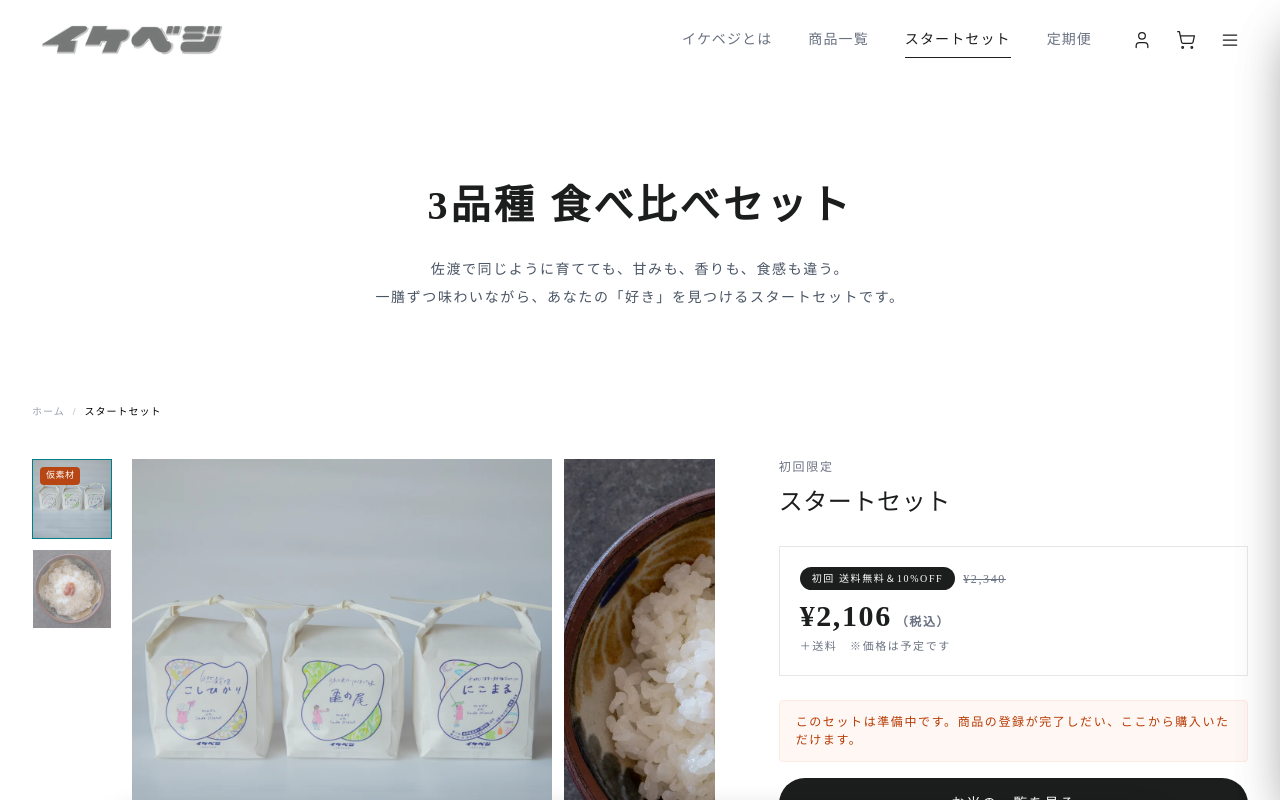
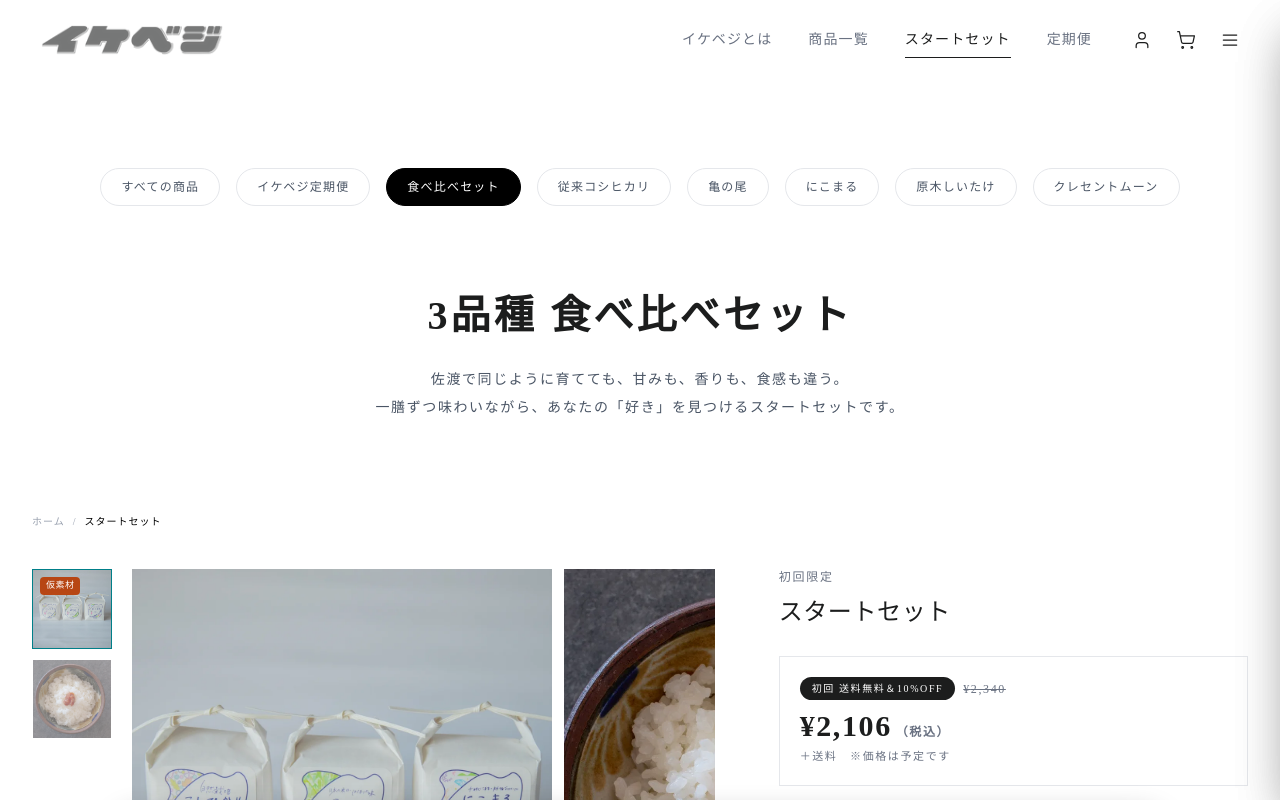
Before and after one commit to nino-0813/honma_nextjs, a Next.js app: page /start-set in a window 1280 px wide. Shown: the top 800 px of the page. Built offline with nearby package versions, Linux system fonts and the light colour scheme; no server answers; the database is empty.

Commit message:
Unify product category navigation

```diff
--- a/app/(main)/collections/[[...slug]]/page.tsx
+++ b/app/(main)/collections/[[...slug]]/page.tsx
@@ -8,6 +8,7 @@ import { FadeInImage } from '@/components/UI';
 import type { Product } from '@/types';
 import { isProductPreorder, isProductSoldOut } from '@/lib/productStatus';
 import YearlySubscriptionLP, { YearlySubscriptionFooter } from '@/components/YearlySubscriptionLP';
+import ProductCategoryNav, { type ProductCategoryKey } from '@/components/product/ProductCategoryNav';
 
 function getFilterNameFromParam(param: string) {
   if (param === 'rice') return 'お米';
@@ -157,6 +158,20 @@ export default function CollectionsPage() {
     return currentCategory;
   };
 
+  const categoryNavKey: ProductCategoryKey = currentSubcategory === 'yearly'
+    ? 'subscription'
+    : currentSubcategory === 'koshihikari'
+      ? 'koshihikari'
+      : currentSubcategory === 'kamenoo'
+        ? 'kamenoo'
+        : currentSubcategory === 'nikomaru'
+          ? 'nikomaru'
+          : currentCategory === '原木しいたけ'
+            ? 'shiitake'
+            : currentCategory === 'Crescentmoon'
+              ? 'crescent'
+              : 'all';
+
   return (
     <div className="min-h-screen w-full overflow-x-hidden bg-white pb-36 pt-32 md:pt-40">
       <div className="max-w-[1400px] mx-auto px-6 md:px-12">
@@ -169,52 +184,18 @@ export default function CollectionsPage() {
               すべて<span className="text-yuunagi-ink font-medium">10%OFF</span>でお届けします。
             </p>
           )}
-          <div className="-mx-6 w-full overflow-x-auto px-6 pb-4 scrollbar-hide">
-            {currentCategory === 'お米' ? (
-              <div className="flex gap-4 min-w-max justify-center md:justify-center">
-                <Link href="/collections/rice" className={`px-4 py-2 rounded-full text-xs tracking-widest border transition-colors ${!currentSubcategory ? 'bg-yuunagi text-white border-yuunagi' : 'bg-white text-gray-600 border-gray-200 hover:bg-gray-50'}`}>
-                  すべての商品
-                </Link>
-                <Link href="/collections/rice/yearly?view=lp" className={`px-4 py-2 rounded-full text-xs tracking-widest border transition-colors ${currentSubcategory === 'yearly' ? 'bg-yuunagi text-white border-yuunagi' : 'bg-white text-gray-600 border-gray-200 hover:bg-gray-50'}`}>
-                  イケベジ定期便
-                </Link>
-                <Link href="/start-set" className="px-4 py-2 rounded-full text-xs tracking-widest border border-gray-200 bg-white text-gray-600 hover:bg-gray-50">食べ比べセット</Link>
-                <Link href="/collections/rice/koshihikari" className={`px-4 py-2 rounded-full text-xs tracking-widest border transition-colors ${currentSubcategory === 'koshihikari' ? 'bg-yuunagi text-white border-yuunagi' : 'bg-white text-gray-600 border-gray-200 hover:bg-gray-50'}`}>
-                  従来コシヒカリ
-                </Link>
-                <Link href="/collections/rice/kamenoo" className={`px-4 py-2 rounded-full text-xs tracking-widest border transition-colors ${currentSubcategory === 'kamenoo' ? 'bg-yuunagi text-white border-yuunagi' : 'bg-white text-gray-600 border-gray-200 hover:bg-gray-50'}`}>
-                  亀の尾
-                </Link>
-                <Link href="/collections/rice/nikomaru" className={`px-4 py-2 rounded-full text-xs tracking-widest border transition-colors ${currentSubcategory === 'nikomaru' ? 'bg-yuunagi text-white border-yuunagi' : 'bg-white text-gray-600 border-gray-200 hover:bg-gray-50'}`}>
-                  にこまる
-                </Link>
-              </div>
-            ) : (
-              <div className="flex min-w-max justify-center gap-3 md:gap-5">
-                <Link href="/collections" className={`rounded-full border px-5 py-2.5 text-xs tracking-widest transition-colors md:px-6 md:text-sm ${currentCategory === 'ALL' ? 'border-black bg-black text-white' : 'border-gray-200 bg-white text-gray-600'}`}>すべて</Link>
-                <Link href="/collections/rice/yearly?view=lp" className="rounded-full border border-gray-200 bg-white px-5 py-2.5 text-xs tracking-widest text-gray-600 transition-colors hover:border-gray-400 md:px-6 md:text-sm">イケベジ定期便</Link>
-                <Link href="/start-set" className="rounded-full border border-gray-200 bg-white px-5 py-2.5 text-xs tracking-widest text-gray-600 transition-colors hover:border-gray-400 md:px-6 md:text-sm">スタートセット（食べ比べ）</Link>
-                <Link href="/collections/rice/koshihikari" className="rounded-full border border-gray-200 bg-white px-5 py-2.5 text-xs tracking-widest text-gray-600 transition-colors hover:border-gray-400 md:px-6 md:text-sm">コシヒカリ</Link>
-                <Link href="/collections/rice/kamenoo" className="rounded-full border border-gray-200 bg-white px-5 py-2.5 text-xs tracking-widest text-gray-600 transition-colors hover:border-gray-400 md:px-6 md:text-sm">亀の尾</Link>
-                <Link href="/collections/rice/nikomaru" className="rounded-full border border-gray-200 bg-white px-5 py-2.5 text-xs tracking-widest text-gray-600 transition-colors hover:border-gray-400 md:px-6 md:text-sm">にこまる</Link>
-                <Link href="/collections/shiitake" className={`rounded-full border px-5 py-2.5 text-xs tracking-widest transition-colors md:px-6 md:text-sm ${currentCategory === '原木しいたけ' ? 'bg-yuunagi text-white border-yuunagi' : 'bg-white text-gray-600 border-gray-200'}`}>
-                  原木しいたけ
-                </Link>
-                <Link href="/collections/crescent" className={`rounded-full border px-5 py-2.5 text-xs tracking-widest transition-colors md:px-6 md:text-sm ${currentCategory === 'Crescentmoon' ? 'bg-yuunagi text-white border-yuunagi' : 'bg-white text-gray-600 border-gray-200'}`}>クレセントムーン</Link>
-              </div>
-            )}
-          </div>
+          <ProductCategoryNav current={categoryNavKey} />
         </div>
 
         {currentCategory === 'ALL' && (
-          <section className="mx-auto mb-24 max-w-5xl text-center md:mb-32">
-            <p className="font-serif text-base font-semibold tracking-[0.06em] text-primary md:text-xl">
+          <section className="mx-auto mb-16 max-w-4xl text-center md:mb-24">
+            <p className="font-serif text-sm font-semibold tracking-[0.06em] text-primary md:text-base">
               新潟県産コシヒカリを疑う？
             </p>
-            <h2 className="mt-3 font-serif text-3xl font-semibold leading-tight tracking-[0.06em] text-primary md:text-4xl">
+            <h2 className="mt-3 font-serif text-2xl font-semibold leading-tight tracking-[0.06em] text-primary md:text-3xl">
               3品種 食べ比べセット
             </h2>
-            <div className="mx-auto mt-8 max-w-4xl space-y-8 font-serif text-sm leading-[2] text-gray-700 md:mt-10 md:text-base md:leading-[2.1]">
+            <div className="mx-auto mt-7 max-w-3xl space-y-6 font-serif text-sm leading-[1.9] text-gray-700 md:mt-8 md:text-[15px] md:leading-[2]">
               <p>
                 日本には1000種を超えるお米の品種があります。<br />
                 それを代表する「新潟県産コシヒカリ」間違いないです。<br />
--- a/app/(main)/start-set/page.tsx
+++ b/app/(main)/start-set/page.tsx
@@ -8,6 +8,7 @@ import { SHOW_PLACEHOLDER_BADGE } from '@/components/home/placeholders';
 import { getProductByHandle, getPublishedProductByHandle } from '@/lib/supabase';
 import StartSetPurchasePanel from '@/components/start-set/StartSetPurchasePanel';
 import RiceGuideModal from '@/components/start-set/RiceGuideModal';
+import ProductCategoryNav from '@/components/product/ProductCategoryNav';
 
 export const metadata: Metadata = {
   title: 'スタートセット',
@@ -56,6 +57,10 @@ export default async function StartSetPage() {
 
   return (
     <div className="min-h-screen w-full overflow-x-clip bg-white pb-24 pt-24 animate-fade-in md:pt-28">
+      <div className="mx-auto max-w-[1400px] px-5 pt-10 md:px-12 md:pt-14">
+        <ProductCategoryNav current="start-set" />
+      </div>
+
       <section className="px-5 py-12 text-center md:py-16">
         <h1 className="mx-auto max-w-4xl font-serif text-[28px] font-semibold leading-[1.5] tracking-[0.08em] text-primary md:text-4xl lg:text-[40px]">
           3品種 食べ比べセット
--- /dev/null
+++ b/components/product/ProductCategoryNav.tsx
@@ -0,0 +1,35 @@
+import Link from 'next/link';
+
+export type ProductCategoryKey = 'all' | 'subscription' | 'start-set' | 'koshihikari' | 'kamenoo' | 'nikomaru' | 'shiitake' | 'crescent';
+
+const ITEMS: { key: ProductCategoryKey; label: string; href: string }[] = [
+  { key: 'all', label: 'すべての商品', href: '/collections' },
+  { key: 'subscription', label: 'イケベジ定期便', href: '/collections/rice/yearly?view=lp' },
+  { key: 'start-set', label: '食べ比べセット', href: '/start-set' },
+  { key: 'koshihikari', label: '従来コシヒカリ', href: '/collections/rice/koshihikari' },
+  { key: 'kamenoo', label: '亀の尾', href: '/collections/rice/kamenoo' },
+  { key: 'nikomaru', label: 'にこまる', href: '/collections/rice/nikomaru' },
+  { key: 'shiitake', label: '原木しいたけ', href: '/collections/shiitake' },
+  { key: 'crescent', label: 'クレセントムーン', href: '/collections/crescent' },
+];
+
+export default function ProductCategoryNav({ current }: { current: ProductCategoryKey }) {
+  return (
+    <nav aria-label="商品カテゴリー" className="-mx-6 overflow-x-auto px-6 pb-4 scrollbar-hide md:-mx-12 md:px-12">
+      <div className="flex min-w-max justify-center gap-3 md:gap-4">
+        {ITEMS.map((item) => {
+          const active = item.key === current;
+          return active ? (
+            <span key={item.key} aria-current="page" className="rounded-full border border-black bg-black px-5 py-2.5 text-xs tracking-widest text-white">
+              {item.label}
+            </span>
+          ) : (
+            <Link key={item.key} href={item.href} className="rounded-full border border-gray-200 bg-white px-5 py-2.5 text-xs tracking-widest text-gray-600 transition-colors hover:border-gray-500 hover:text-primary">
+              {item.label}
+            </Link>
+          );
+        })}
+      </div>
+    </nav>
+  );
+}
```
